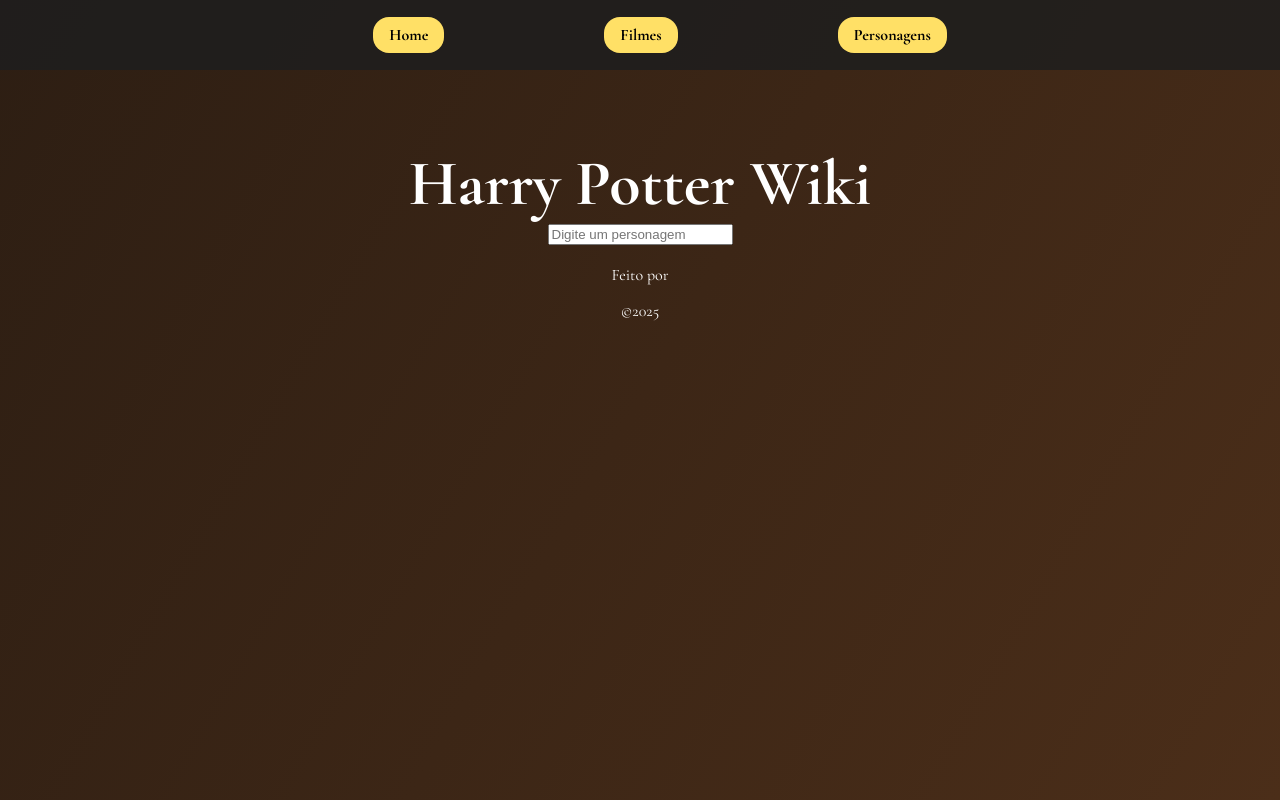
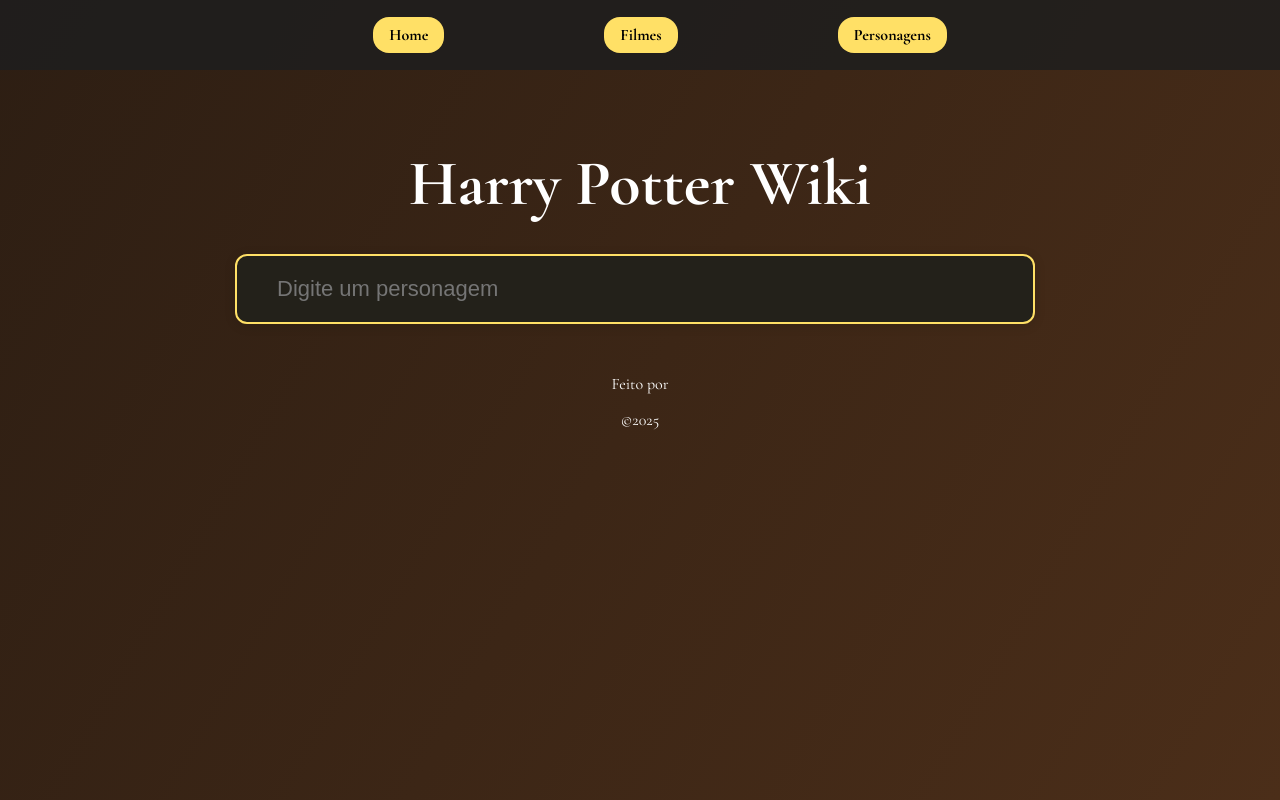
Before and after one commit to xOmilk/potter-wiki, a React (Vite) app: page /characters in a window 1280 px wide. Built offline with nearby package versions, Linux system fonts and the light colour scheme.

Commit message:
Definição da estilização padrao dos inputs e buttons

```diff
--- a/src/components/InputSearchDefault/index.tsx
+++ b/src/components/InputSearchDefault/index.tsx
@@ -10,13 +10,12 @@
 	...anyParam
 }: InputDefaultProps) {
 	return (
-		<>
+		<div className={styles.research}>
 			<input
 				id={idInputElement}
-				className={styles.input}
 				type={type}
 				{...anyParam}
 			/>
-		</>
+		</div>
 	);
 }
--- a/src/components/InputSearchDefault/styles.module.css
+++ b/src/components/InputSearchDefault/styles.module.css
@@ -13,10 +13,39 @@
 	padding: 20px;
 	text-indent: 20px;
 	font-size: 22px;
+	border: 2px solid #ffe066;
+	background: #23211a;
+	color: #ffe066;
+	box-shadow: 0 2px 12px rgba(0, 0, 0, 0.12);
+	transition: border-color 0.3s, box-shadow 0.3s, background 0.3s;
+	outline: none;
+	margin-right: 10px;
 }
+.research input:focus {
+	border-color: #ffd43b;
+	background: #2d2613;
+	box-shadow: 0 0 0 4px rgba(255, 224, 102, 0.2);
+}
+
 .research button {
 	border-radius: 12px;
 	padding: 20px;
 	font-size: 20px;
 	height: 70px;
+	background: linear-gradient(90deg, #ffe066 60%, #ffd43b 100%);
+	color: #2d2613;
+	border: none;
+	box-shadow: 0 2px 12px rgba(0, 0, 0, 0.1);
+	transition: background 0.2s, transform 0.2s, box-shadow 0.2s;
+	font-weight: bold;
+	letter-spacing: 1px;
+
+	transition: all 0.3s;
 }
+
+.research button:hover {
+	cursor: pointer;
+	transform: scale(1.05);
+	background: linear-gradient(90deg, #ffd43b 60%, #ffe066 100%);
+	box-shadow: 0 4px 24px rgba(0, 0, 0, 0.18);
+}
```
